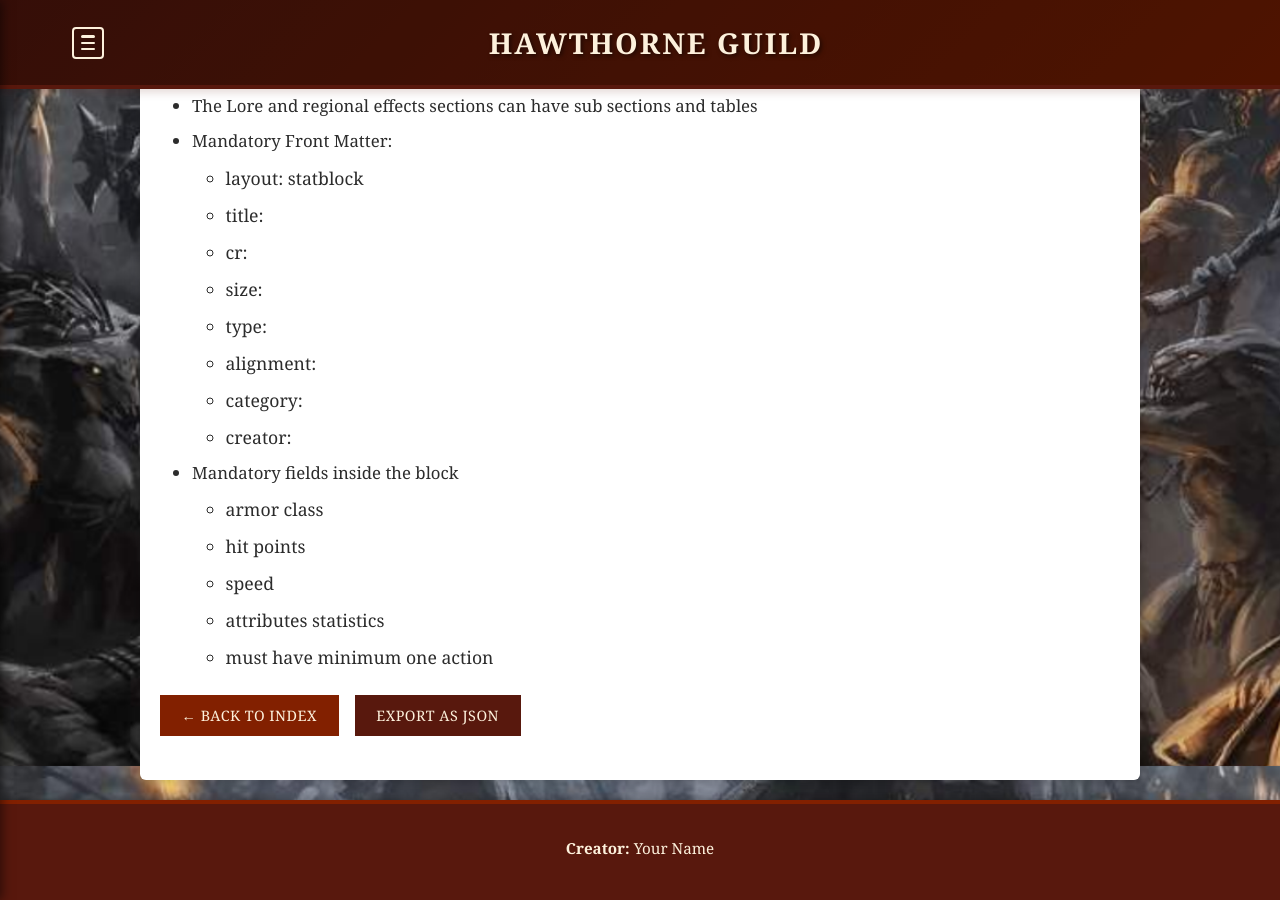
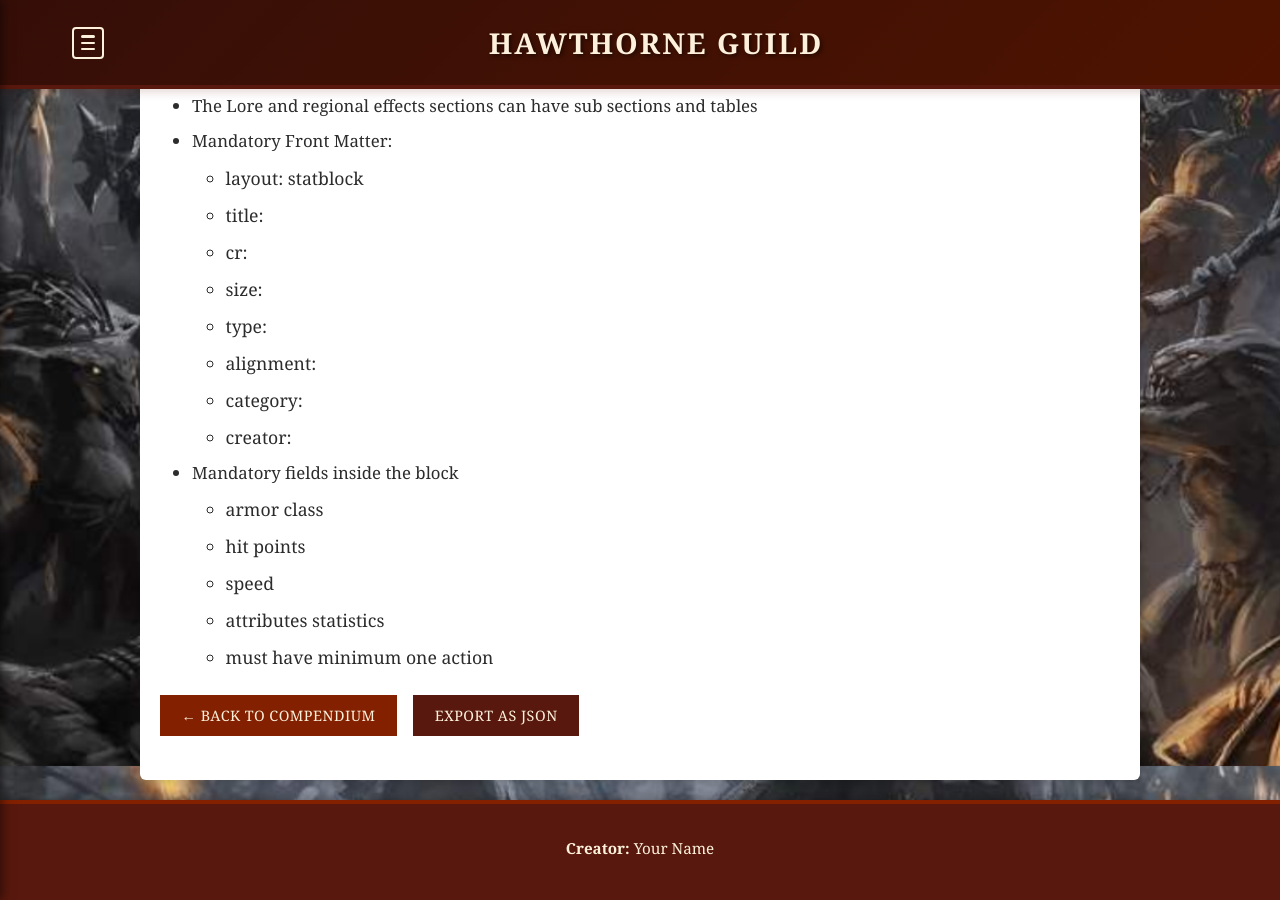
Before and after one commit to coconutswallow/Guides, a Jekyll site: the page built from tools/monster-template.md, in a window 1280 px wide and 900 px high, scrolled down 1934 px. Built offline with Jekyll 4.4.1, drawn with Linux system fonts in a browser that asks for light colours.

Commit message:
Update statblock.html

```diff
--- a/_layouts/statblock.html
+++ b/_layouts/statblock.html
@@ -80,7 +80,7 @@
 
         {% if page.layout == "statblock" %}
         <div class="export-button-container">
-            <button class="btn back-button" onclick="window.location.href='{{ '/monster-compendium/' | relative_url }}'">← Back to Index</button>
+            <button class="btn back-button" onclick="window.location.href='{{ '/monster-compendium/' | relative_url }}'">← Back to Compendium</button>
             <button class="btn export-json-button" onclick="exportToJSON()">Export as JSON</button>
         </div>
         {% endif %}
```
